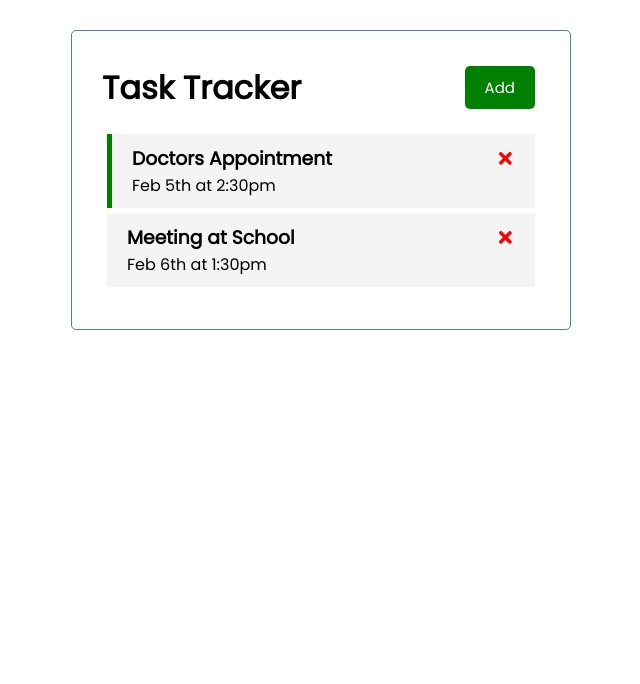
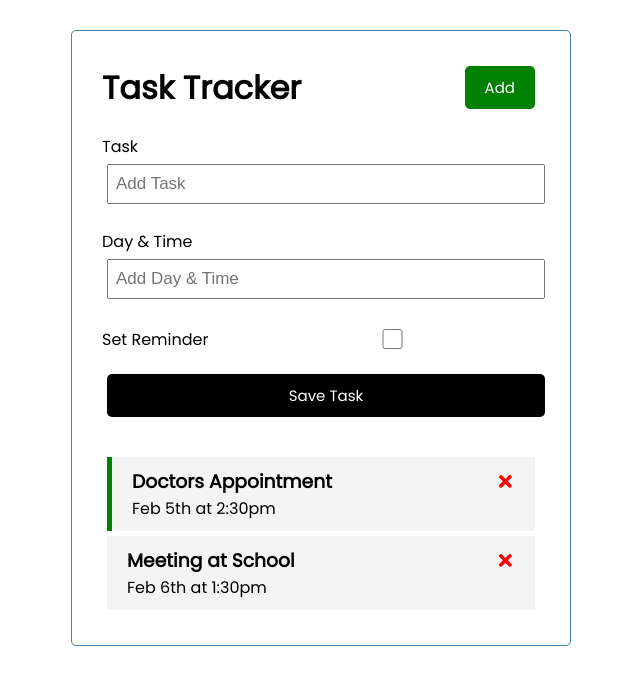
Before and after one commit to verisence/todo-react, a React (Create React App) app: page / in a window 1280 px wide. Shown: the top 684 px of the page, without its empty margins (319-959 px from the left). Built offline with nearby package versions, Linux system fonts and the light colour scheme.

Commit message:
Add the new task form

```diff
--- a/src/App.js
+++ b/src/App.js
@@ -1,5 +1,6 @@
 import Header from "./components/Header";
 import Tasks from "./components/Tasks";
+import AddTask from "./components/AddTask";
 import { useState } from "react";
 
 const App = () => {
@@ -39,6 +40,7 @@
   return (
     <div className='container'>
       <Header title='Task Tracker'></Header>
+      <AddTask></AddTask>
       {tasks.length > 0 ? (
         <Tasks
           tasks={tasks}
--- /dev/null
+++ b/src/components/AddTask.js
@@ -0,0 +1,45 @@
+import { useState } from "react";
+
+const AddTask = () => {
+  const [text, setText] = useState("");
+  const [day, setDay] = useState("");
+  const [reminder, setReminder] = useState(false);
+
+  return (
+    <form className='add-form'>
+      <div className='form-control'>
+        <label>Task</label>
+        <input
+          type='text'
+          placeholder='Add Task'
+          value={text}
+          onChange={(e) => setText(e.target.value)}
+        />
+      </div>
+      <div className='form-control'>
+        <label>Day & Time</label>
+        <input
+          type='text'
+          placeholder='Add Day & Time'
+          value={day}
+          onChange={(e) => setDay(e.target.value)}
+        />
+      </div>
+      <div className='form-control form-control-check'>
+        <label>Set Reminder</label>
+        <input
+          type='checkbox'
+          value={reminder}
+          onChange={(e) => setReminder(e.currentTarget.checked)}
+        />
+      </div>
+      <input
+        type='submit'
+        value='Save Task'
+        className='btn btn-block'
+      />
+    </form>
+  );
+};
+
+export default AddTask;
```
